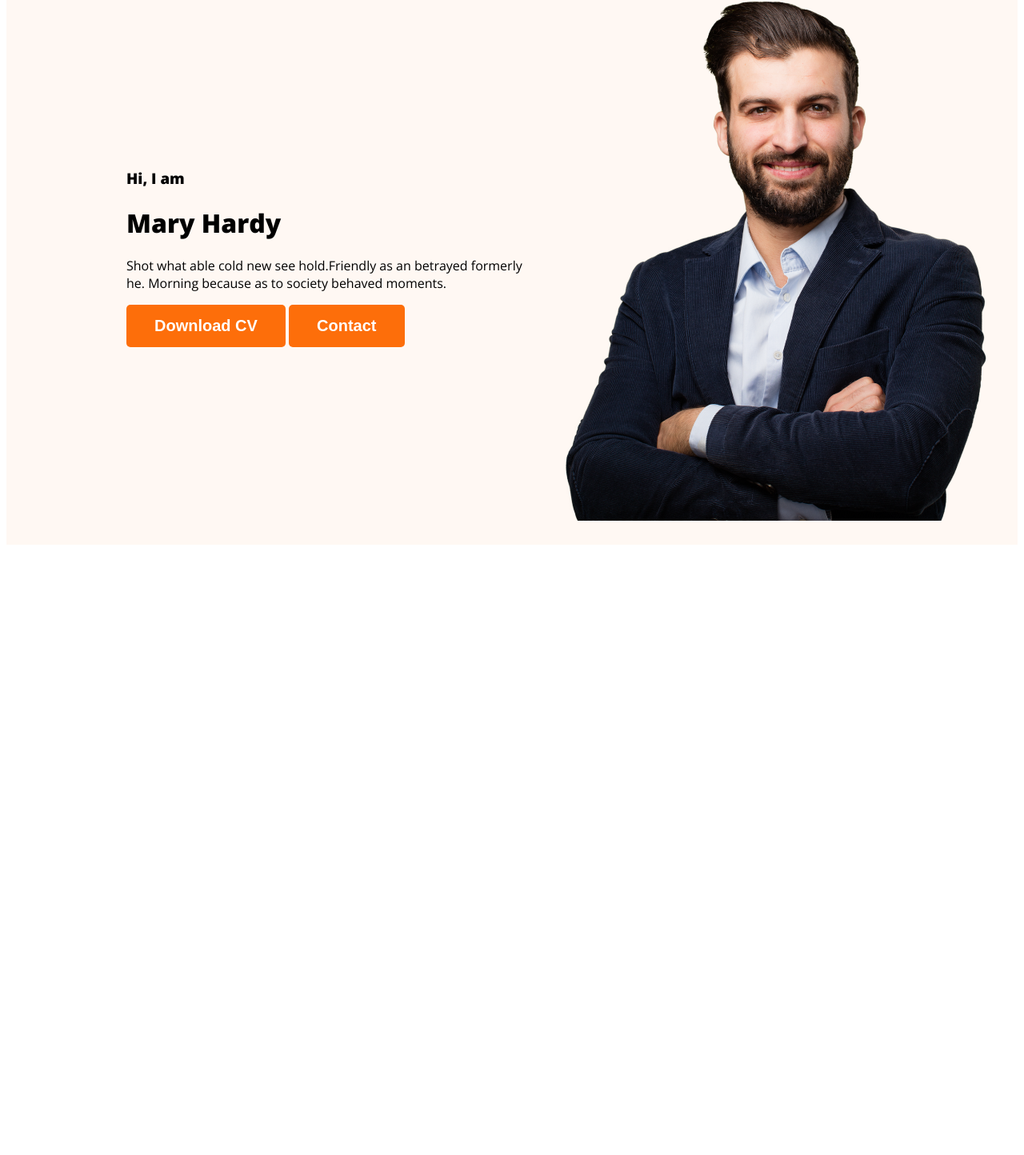
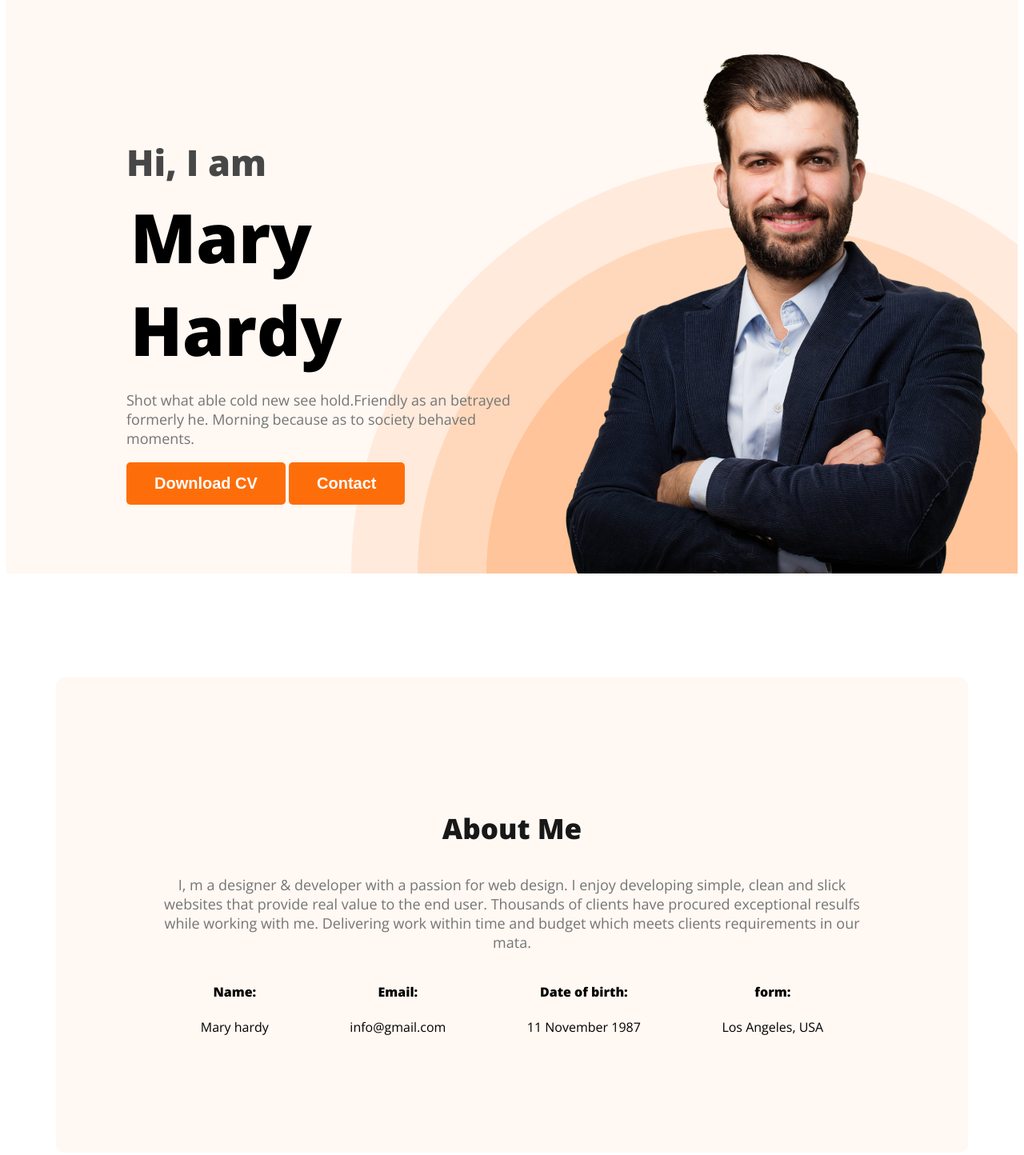
Before and after one commit to Rion-bhuiyan/web-devloper-portpolio, a plain HTML site: page index.html in a window 1280 px wide. Shown: the part 148-1592 px from the top of the page at 80% size. Before the commit the page ends 837 px from the top, so only its background shows below. Drawn offline with nearby package versions, Linux system fonts and the light colour scheme.

Commit message:
added about-info

```diff
--- a/index.html
+++ b/index.html
@@ -12,7 +12,7 @@
 <body>
     <header class="header">
         <nav>
-            <h3 class="nav title">ma<span class="text-primary">r</span>y</h3>
+            <h3 class="nav-title">ma<span class="text-primary">r</span>y</h3>
             <ul>
                 <li><a href="">portpolio</a></li>
                 <li><a href="">blog</a></li>
@@ -23,8 +23,8 @@
             <div class="banner-content">
                 <h3 class="banner-greeting">Hi, I  am</h3>
                 <h1 class="banner-title">Mary Hardy</h1>
-                <p>Shot what able cold new see hold.Friendly as an betrayed formerly
-                    he. Morning because as to society behaved moments.</p>
+                <p class="banner-description">Shot what able cold new see hold.Friendly as an betrayed formerly
+                     he. Morning because as to society behaved moments.</p>
                     <button class="btn-primary">Download CV</button>
                     <button class="btn-primary">Contact</button>
             </div>
@@ -33,6 +33,32 @@
 
     </header>
     <main>
+        <section class="about">
+            <h3 class="section-title">About Me</h3>
+            <p class="section-decreption">
+                I, m a designer & developer with a passion for web design. I enjoy developing simple, clean and slick websites that provide real value to the end user. Thousands of clients have procured exceptional resulfs while working with me. Delivering work within time and budget which meets clients requirements in our mata.
+            </p>
+            <div class="about-inpu-containaer">
+                <div class="about-info">
+                    <h4 class="info-title">Name:</h4>
+                    <p class="info-descreption">Mary hardy</p>
+                </div>
+                <div class="about-info">
+                    <h4 class="info-title">Email:</h4>
+                    <p class="info-descreption">info@gmail.com</p>
+                </div>
+                <div class="about-info">
+                    <h4 class="info-title">Date of birth:</h4>
+                    <p class="info-descreption">11 November 1987</p>
+                </div>
+                <div class="about-info">
+                    <h4 class="info-title">form:</h4>
+                    <p class="info-descreption">Los Angeles, USA</p>
+                </div>
+
+
+            </div>
+        </section>
 
     </main>
     <footer>
--- a/style/portpolio.css
+++ b/style/portpolio.css
@@ -5,15 +5,30 @@ body {
 nav {
     display: flex;
     justify-content: space-between;
+    padding: 0 160px;
+}
 
-
-}
 
 .text-primary {
     color: #FD6E0A;
 }
 
-nav-title {
+.section-title {
+    color: #181818;
+    text-align: center;
+    font-size: 35px;
+    font-weight: 700;
+
+}
+
+.section-decreption {
+    color: #757575;
+    text-align: center;
+    font-size: 18px;
+
+}
+
+.nav-title {
     color: var(--Dark-01, #181818);
     font-size: 45px;
     font-weight: 800;
@@ -48,17 +63,60 @@ nav a {
 
 .header {
     background: #FFF8F3;
-    ;
+    background-image: url('/images/header_bg.png');
+    background-repeat: no-repeat;
+    background-position: bottom right;
+}
+main{
+    max-width: 1140px;
+    margin: 0 auto;
 }
 
 .banner {
-    padding: 30px 30px 30px 150px;
+    padding: 30px 30px 0px 150px;
     display: flex;
     align-items: center;
+    justify-content: space-between;
 }
 
 .profile-pic {
     width: 584px;
+}
 
+.banner-greeting {
+    font-size: 45px;
+    color: #474747;
+    margin-bottom: 0;
+}
 
+.banner-title {
+    font-size: 85px;
+    font-style: normal;
+    font-weight: 700;
+    margin: 5px;
+    margin-bottom: 2opx;
 }
+
+.banner-description {
+    color: #757575;
+    font-size: 18px;
+    font-weight: 400;
+}
+
+.banner-content {
+    max-width: 500px;
+}
+
+.about {
+    padding:130px;
+    border-radius: 10px;
+    background-color: #FFF8F3;
+    margin: 130px 0;
+}
+.about-inpu-containaer{
+    display: flex;
+    justify-content: space-around;
+}
+.about-info{
+    text-align: center;
+}
```
